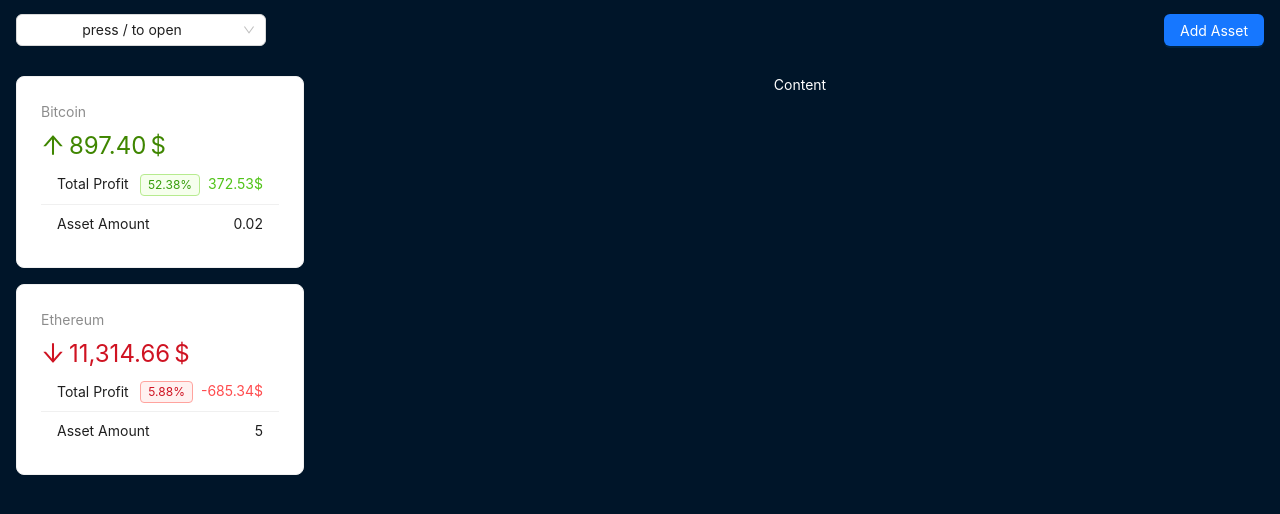
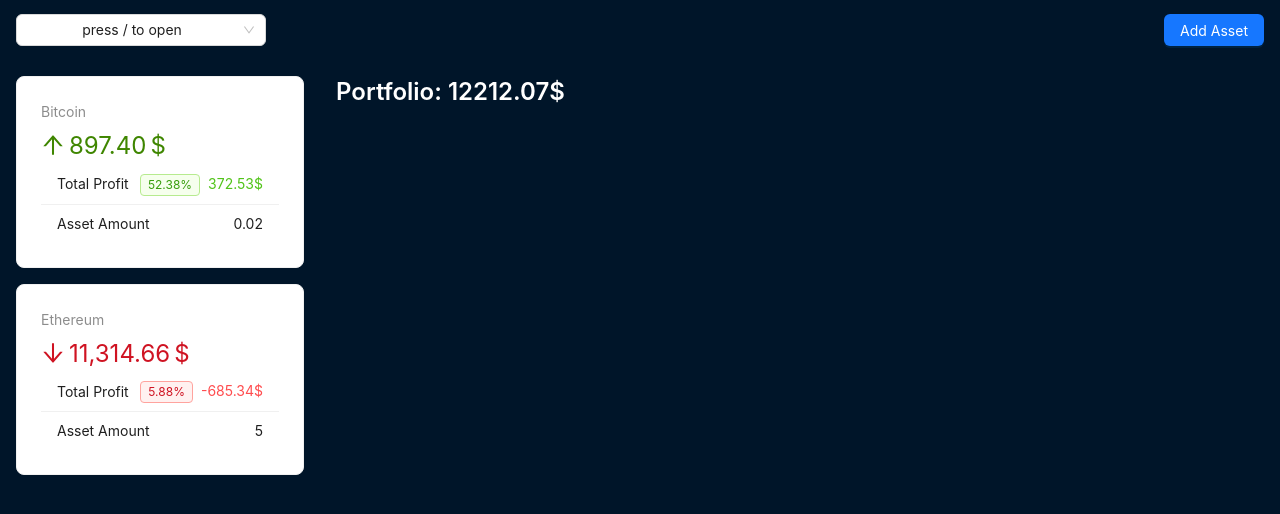
Before and after one commit to Himadieiev/crypto-app-practice, a React (Vite) app: page / in a window 1280 px wide. Shown: the top 514 px of the page. Built offline with nearby package versions, Linux system fonts and the light colour scheme.

Commit message:
added total price content

```diff
--- a/src/components/layout/AppContent.jsx
+++ b/src/components/layout/AppContent.jsx
@@ -1,4 +1,6 @@
-import { Layout } from 'antd';
+import { Layout, Typography } from 'antd';
+
+import { useCrypto } from '../../context/crypto-context';
 
 const contentStyle = {
   textAlign: 'center',
@@ -9,7 +11,25 @@
 };
 
 const AppContent = () => {
-  return <Layout.Content style={contentStyle}>Content</Layout.Content>;
+  const { assets, crypto } = useCrypto();
+
+  const cryptoPriceMap = crypto.reduce((acc, c) => {
+    acc[c.id] = c.price;
+    return acc;
+  }, {});
+
+  return (
+    <Layout.Content style={contentStyle}>
+      <Typography.Title level={3} style={{ textAlign: 'left', color: '#fff' }}>
+        Portfolio:{' '}
+        {assets
+          .map(asset => asset.amount * cryptoPriceMap[asset.id])
+          .reduce((acc, v) => (acc += v), 0)
+          .toFixed(2)}
+        $
+      </Typography.Title>
+    </Layout.Content>
+  );
 };
 
 export default AppContent;
```
